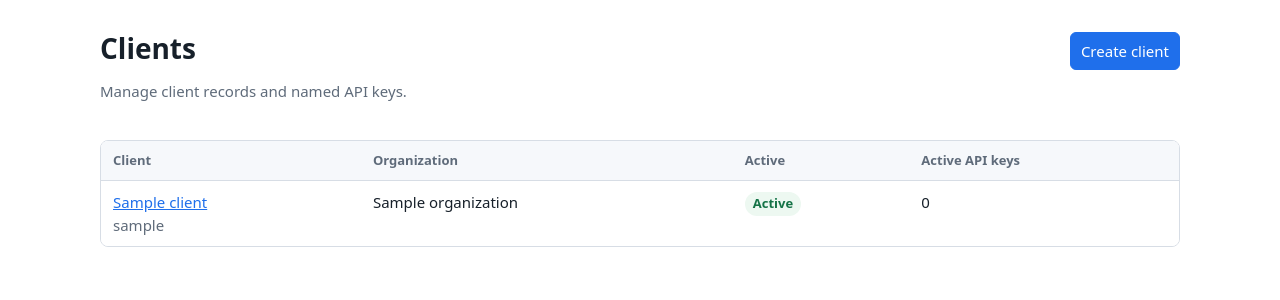
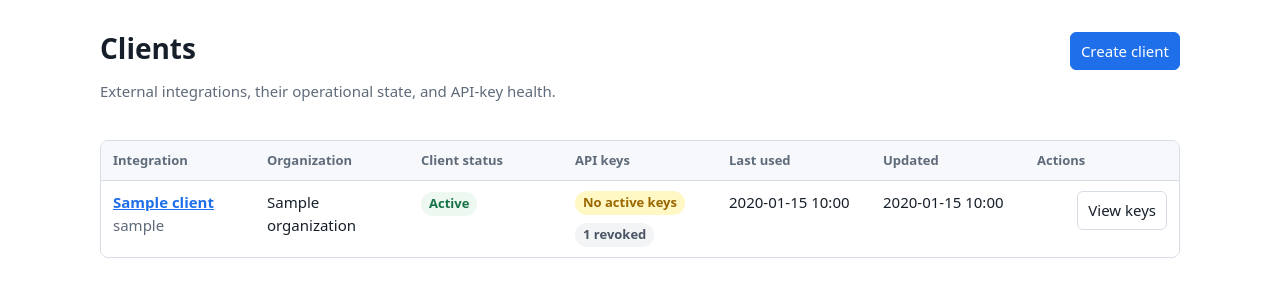
Before and after one commit to DataTalksClub/datamailer, a Django app: page /clients/ in a window 1280 px wide. Shown: the part 52-352 px from the top of the page. Run offline with Django 5.2, Linux system fonts and the light colour scheme; a user stored in the database is signed in; tables that the repository leaves empty hold one stand-in row (values such as "Sample post").

Commit message:
Redesign clients list and detail pages
Closes #51

```diff
--- a/mailing/forms.py
+++ b/mailing/forms.py
@@ -192,7 +192,11 @@ class ClientApiKeyForm(forms.ModelForm):
     def __init__(self, *args, client=None, **kwargs):
         self.client = client
         super().__init__(*args, **kwargs)
+        self.fields["name"].label = "Key name"
+        self.fields["name"].help_text = "Use a human-readable integration name, such as website signup or course platform."
+        self.fields["notes"].label = "Purpose and notes"
         self.fields["notes"].required = False
+        self.fields["notes"].help_text = "Describe what uses this key. Do not store raw secrets here."
 
     def clean_name(self):
         return self.cleaned_data["name"].strip()
--- a/mailing/views.py
+++ b/mailing/views.py
@@ -3,6 +3,7 @@ import json
 from django.contrib import messages
 from django.contrib.admin.views.decorators import staff_member_required
 from django.core.paginator import Paginator
+from django.db.models import Count, Max, Q
 from django.http import HttpResponse, JsonResponse
 from django.shortcuts import get_object_or_404, redirect, render
 from django.views.decorators.csrf import csrf_exempt
@@ -543,7 +544,13 @@ def tag_edit(request, tag_id):
 def client_list(request):
     clients = paginate(
         request,
-        Client.objects.select_related("organization").prefetch_related("api_keys").order_by("organization__slug", "slug"),
+        Client.objects.select_related("organization")
+        .annotate(
+            active_key_count=Count("api_keys", filter=Q(api_keys__revoked_at__isnull=True), distinct=True),
+            revoked_key_count=Count("api_keys", filter=Q(api_keys__revoked_at__isnull=False), distinct=True),
+            latest_key_used_at=Max("api_keys__last_used_at"),
+        )
+        .order_by("organization__slug", "slug"),
         per_page=25,
     )
     return render(
@@ -567,14 +574,20 @@ def client_create(request):
 @staff_member_required
 def client_detail(request, client_id):
     client = get_object_or_404(Client.objects.select_related("organization"), pk=client_id)
-    raw_api_key_context = request.session.pop("operator_raw_api_key", None)
+    raw_api_key_context = None
+    session_raw_api_key = request.session.get("operator_raw_api_key")
+    if session_raw_api_key and session_raw_api_key.get("client_id") == client.id:
+        raw_api_key_context = request.session.pop("operator_raw_api_key")
     key_form = ClientApiKeyForm(client=client)
+    api_keys = client_api_keys_for_detail(client)
     return render(
         request,
         "mailing/operator/client_detail.html",
         {
             "client": client,
-            "api_keys": client_api_keys_for_detail(client),
+            "api_keys": api_keys,
+            "active_key_count": sum(1 for api_key in api_keys if api_key.revoked_at is None),
+            "revoked_key_count": sum(1 for api_key in api_keys if api_key.revoked_at is not None),
             "key_form": key_form,
             "raw_api_key_context": raw_api_key_context,
             "audit_rows": latest_audits_for(client),
@@ -606,6 +619,8 @@ def client_api_key_create(request, client_id):
             {
                 "client": client,
                 "api_keys": client_api_keys_for_detail(client),
+                "active_key_count": client.active_api_key_count,
+                "revoked_key_count": client.api_keys.filter(revoked_at__isnull=False).count(),
                 "key_form": form,
                 "raw_api_key_context": None,
                 "audit_rows": latest_audits_for(client),
@@ -617,6 +632,7 @@ def client_api_key_create(request, client_id):
         "raw_key": raw_key,
         "name": api_key.name,
         "prefix": api_key.display_prefix,
+        "client_id": client.id,
     }
     messages.success(request, "API key generated. Copy it now; it will not be shown again.")
     return redirect("mailing:client_detail", client_id=client.id)
--- a/static/mailing/css/app.css
+++ b/static/mailing/css/app.css
@@ -750,6 +750,51 @@ tr:last-child td {
   width: 12%;
 }
 
+.client-table table {
+  min-width: 980px;
+  table-layout: fixed;
+}
+
+.client-table .integration-cell {
+  width: 24%;
+}
+
+.api-key-table table {
+  min-width: 1040px;
+  table-layout: fixed;
+}
+
+.api-key-table th:first-child,
+.api-key-table td:first-child {
+  width: 28%;
+}
+
+.api-key-table th:nth-child(2),
+.api-key-table td:nth-child(2) {
+  width: 18%;
+}
+
+.api-key-table code {
+  overflow-wrap: anywhere;
+  word-break: break-word;
+}
+
+.secret-reveal {
+  max-width: 100%;
+  margin: var(--dm-space-2) 0;
+  overflow-x: auto;
+}
+
+.secret-reveal code {
+  display: inline-block;
+  min-width: max-content;
+  padding: var(--dm-space-2);
+  border: 1px solid var(--dm-color-success-border);
+  border-radius: var(--dm-radius-sm);
+  color: var(--dm-color-text);
+  background: var(--dm-color-background);
+}
+
 .pagination {
   display: flex;
   flex-wrap: wrap;
--- a/templates/mailing/operator/client_list.html
+++ b/templates/mailing/operator/client_list.html
@@ -6,21 +6,64 @@
   <div class="page-header">
     <div>
       <h1>Clients</h1>
-      <p>Manage client records and named API keys.</p>
+      <p>External integrations, their operational state, and API-key health.</p>
     </div>
     <a class="button" href="{% url 'mailing:client_create' %}">Create client</a>
   </div>
   {% if clients.object_list %}
-    <div class="table-wrap">
+    <div class="table-wrap client-table">
       <table>
-        <thead><tr><th scope="col">Client</th><th scope="col">Organization</th><th scope="col">Active</th><th scope="col">Active API keys</th></tr></thead>
+        <thead>
+          <tr>
+            <th scope="col">Integration</th>
+            <th scope="col">Organization</th>
+            <th scope="col">Client status</th>
+            <th scope="col">API keys</th>
+            <th scope="col">Last used</th>
+            <th scope="col">Updated</th>
+            <th scope="col">Actions</th>
+          </tr>
+        </thead>
         <tbody>
           {% for client in clients %}
             <tr>
-              <td><a href="{% url 'mailing:client_detail' client.id %}">{{ client.name }}</a><div class="muted">{{ client.slug }}</div></td>
-              <td>{{ client.organization.name }}</td>
-              <td>{% if client.is_active %}<span class="badge success">Active</span>{% else %}<span class="badge danger">Inactive</span>{% endif %}</td>
-              <td>{{ client.active_api_key_count }}</td>
+              <td class="integration-cell">
+                <a href="{% url 'mailing:client_detail' client.id %}"><strong>{{ client.name }}</strong></a>
+                <div class="muted truncate">{{ client.slug }}</div>
+              </td>
+              <td class="truncate">{{ client.organization.name }}</td>
+              <td>
+                {% if client.is_active %}
+                  <span class="badge success">Active</span>
+                {% else %}
+                  <span class="badge danger">Inactive</span>
+                {% endif %}
+              </td>
+              <td>
+                <div class="badge-row">
+                  {% if client.active_key_count %}
+                    <span class="badge success">{{ client.active_key_count }} active</span>
+                  {% else %}
+                    <span class="badge warning">No active keys</span>
+                  {% endif %}
+                  {% if client.revoked_key_count %}
+                    <span class="badge neutral">{{ client.revoked_key_count }} revoked</span>
+                  {% endif %}
+                </div>
+              </td>
+              <td class="nowrap">
+                {% if client.latest_key_used_at %}
+                  {{ client.latest_key_used_at|date:"Y-m-d H:i" }}
+                {% else %}
+                  <span class="muted">Never</span>
+                {% endif %}
+              </td>
+              <td class="nowrap">{{ client.updated_at|date:"Y-m-d H:i" }}</td>
+              <td>
+                <div class="actions">
+                  <a class="button secondary" href="{% url 'mailing:client_detail' client.id %}">View keys</a>
+                </div>
+              </td>
             </tr>
           {% endfor %}
         </tbody>
@@ -28,6 +71,9 @@
     </div>
     {% include "mailing/operator/_pagination.html" with page_obj=clients querystring=pagination_querystring %}
   {% else %}
-    <div class="empty-state">No clients found.</div>
+    <div class="empty-state">
+      <strong>No clients found.</strong>
+      <div class="muted">Create a client before issuing named API keys for an integration.</div>
+    </div>
   {% endif %}
 {% endblock %}
```
Also changed, not shown: mailing/tests/test_operator_management.py (+65 -6 lines), templates/mailing/operator/client_detail.html (+89 -28 lines).
